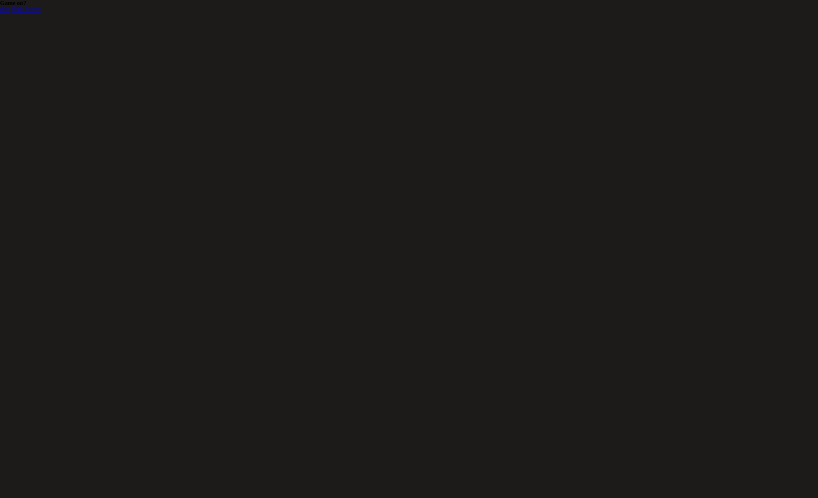
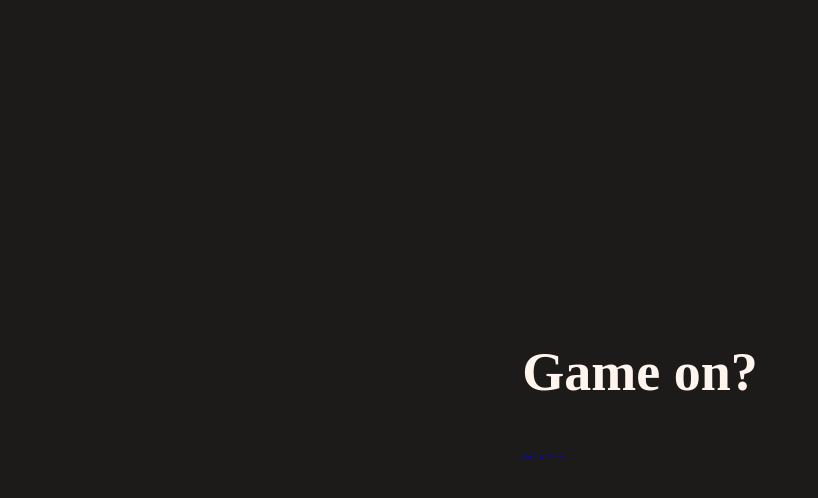
Before and after one commit to saiiikooo/CatchThemQuiz, a plain HTML site: page Index.html in a window 1280 px wide. Shown: the whole page, without its empty margins (0-818 px from the left). Drawn offline with Linux system fonts and the light colour scheme.

Commit message:
updated style.css files

```diff
--- a/style.css
+++ b/style.css
@@ -8,3 +8,42 @@
     padding: 0;
     font-size: 62.5%;
 }
+
+h1 {
+    font-size: 5.4rem;
+    color: seashell;
+    margin-bottom: 5rem;
+}
+
+.container {
+    width: 100vw;
+    height: 100vh;
+    display: flex;
+    justify-content: center;
+    align-items: center;
+    max-width: 80rem;
+    margin: 0 auto;
+    padding: 2rem;
+}
+
+.flex-column {
+    display: flex;
+    flex-direction: column;
+}
+
+.flex-center {
+    justify-content: center;
+    align-items: center;
+}
+
+.jusitfy-center {
+    justify-content: center;
+}
+
+.text-center {
+    text-align: center;
+}
+
+.hidden {
+    display: none;
+}
```
